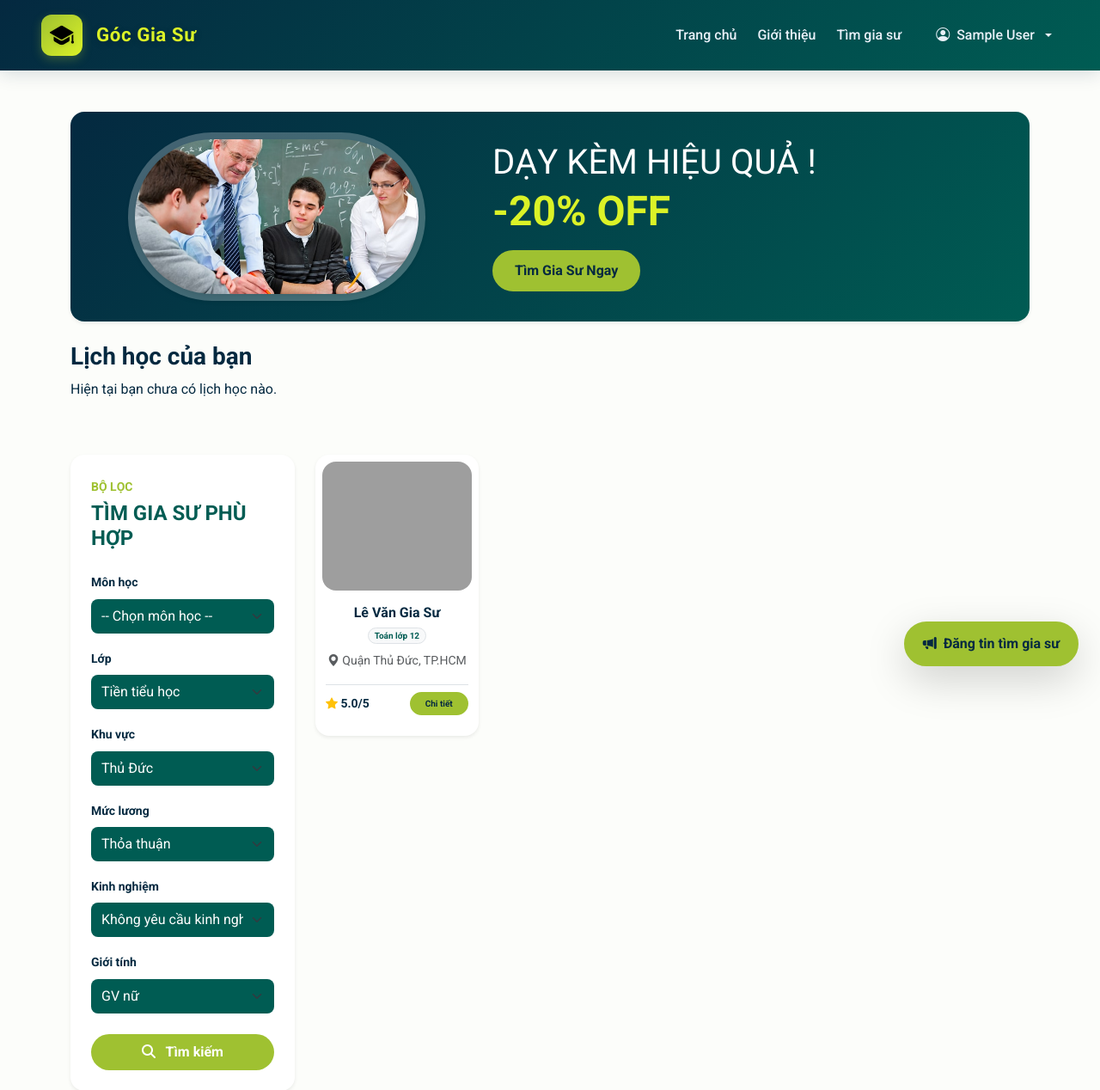
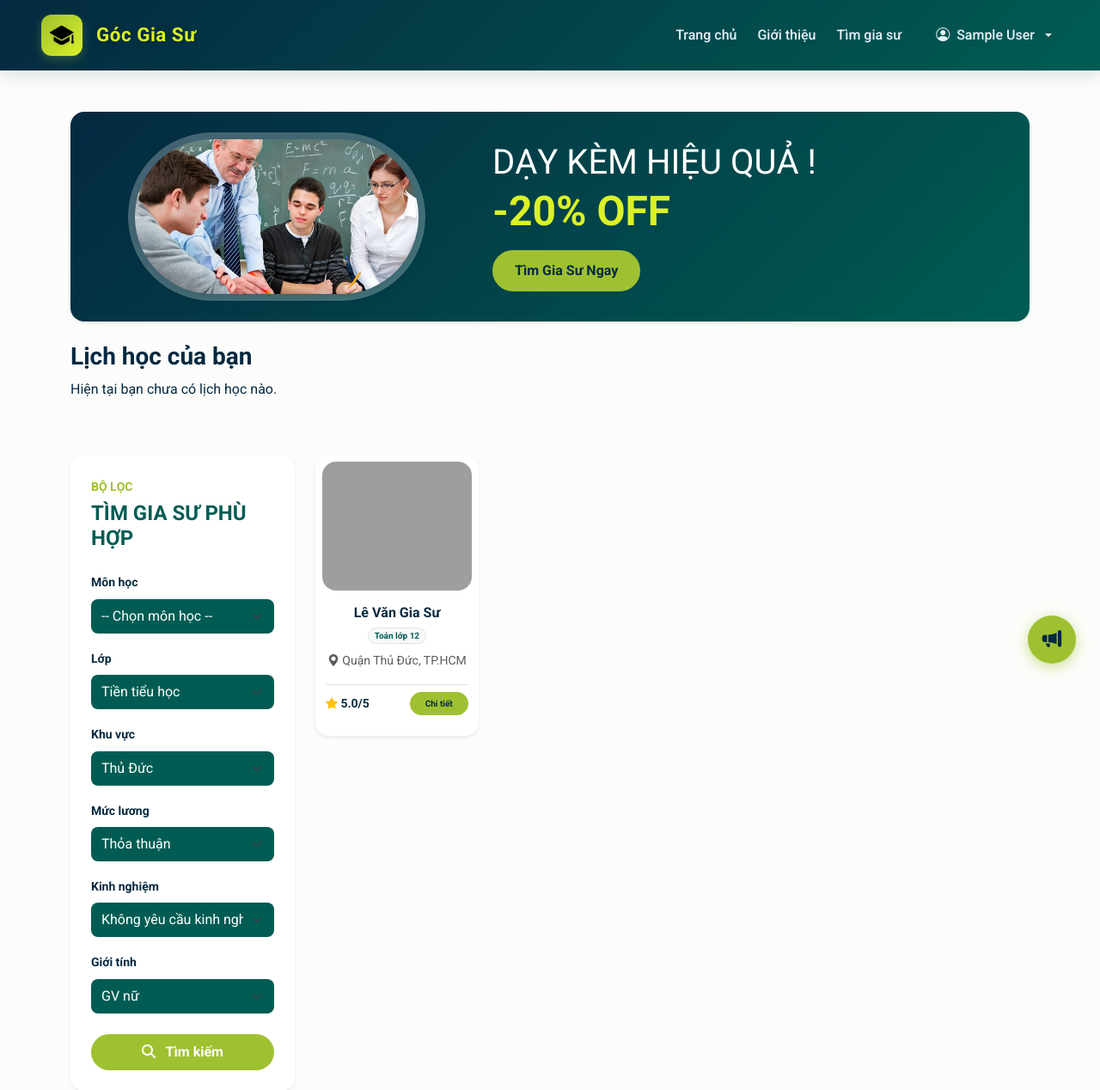
Before and after one commit to Qhuy108/GocGiaSu_CodeWeb, a PHP site: page /Views/giao_dien_hoc_sinh.php in a window 1280 px wide. Shown: the top 1268 px of the page at 86% size. Run offline with PHP 8.4, Linux system fonts and the light colour scheme; the visitor is signed in with stand-in values (Sample User, id 1); data comes from the database, SQL or seed files in the repository; some libraries are stand-ins or nearby versions; grey boxes are pictures that could not be loaded.

Commit message:
fix: chuyen FAB ra ngoai container, dung inline style de hien thi dung hinh tron

```diff
--- a/Views/giao_dien_hoc_sinh.php
+++ b/Views/giao_dien_hoc_sinh.php
@@ -250,16 +250,6 @@ require_once __DIR__ . '/partials/header.php';
     </div>
 </div>
 
-        <button
-            type="button"
-            class="btn btn-gocgiasu fab-custom shadow-lg"
-            data-bs-toggle="modal"
-            data-bs-target="#modalDangTin">
-
-            <i class="bi bi-megaphone-fill"></i>
-            <span>Đăng tin tìm gia sư</span>
-
-        </button>
 
         <div class="modal fade" id="modalDangTin" tabindex="-1" aria-hidden="true">
             <div class="modal-dialog modal-dialog-centered" style="max-width: 450px;">
@@ -498,4 +488,17 @@ hocPhiRange.addEventListener("input", function(){
 });
 </script>
 
+<!-- FAB Button: nằm ngoài mọi container -->
+<button type="button"
+        data-bs-toggle="modal"
+        data-bs-target="#modalDangTin"
+        title="Đăng tin tìm gia sư"
+        style="position:fixed; right:28px; bottom:28px; width:56px; height:56px;
+               border-radius:50%; border:none; background:#9FC131; color:#042940;
+               display:flex; align-items:center; justify-content:center;
+               font-size:1.4rem; z-index:9999; cursor:pointer;
+               box-shadow:0 4px 15px rgba(159,193,49,0.5);">
+    <i class="bi bi-megaphone-fill"></i>
+</button>
+
 <?php require_once __DIR__ . '/partials/footer.php'; ?>
--- a/css/style.css
+++ b/css/style.css
@@ -95,22 +95,25 @@ a:hover {
 }
 /*BTN ĐĂNG TIN TÌM GS*/
 /* Class duy nhất để định vị nút lơ lửng */
-.fab-custom{
+.fab-custom {
     position: fixed;
-    right: 25px;
-    bottom: 25px;
-
-    width: auto !important;
-    height: auto !important;
-
-    padding: 12px 20px;
-    border-radius: 999px;
-
-    display: inline-flex !important;
+    right: 28px;
+    bottom: 28px;
+    width: 56px;
+    height: 56px;
+    border-radius: 50%;
+    padding: 0;
+    border: none;
+    background-color: #9FC131;
+    color: #042940;
+    display: flex;
     align-items: center;
-    gap: 8px;
-
+    justify-content: center;
+    font-size: 1.4rem;
     z-index: 1050;
+    cursor: pointer;
+    transition: transform 0.2s, box-shadow 0.2s;
+    box-shadow: 0 4px 12px rgba(159, 193, 49, 0.5);
 }
 
 /* Tận dụng biến màu của nhóm để icon bên trong có màu đồng bộ */
```
